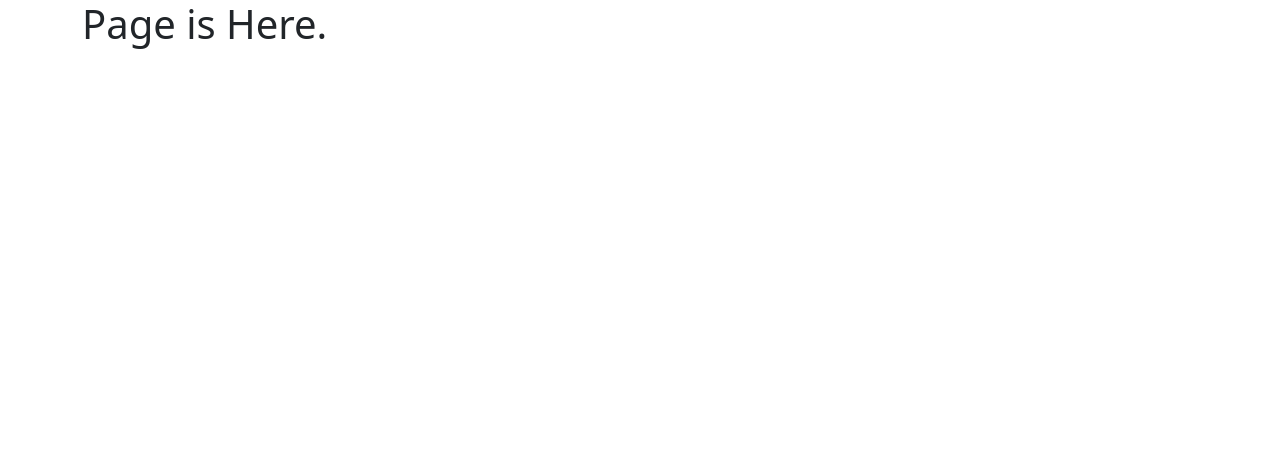
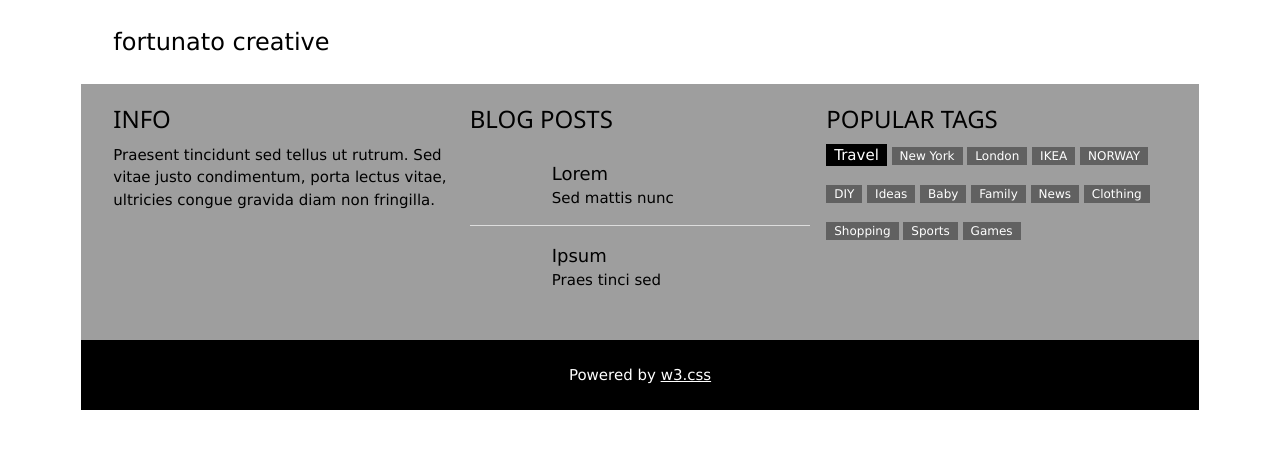
Before and after one commit to fortunatocreative/portfolio, a Django app: page / in a window 1280 px wide. Shown: the top 449 px of the page. Run offline with Django 4.2, Linux system fonts and the light colour scheme; parts of the project's set-up code (start-up, migrations or seed data) failed here and were passed over; grey boxes are pictures that could not be loaded.

Commit message:
update css look

```diff
--- a/templates/base.html
+++ b/templates/base.html
@@ -6,9 +6,89 @@
 	<meta charset="UTF-8">
 	<title>{% block title %} Fortunato Creative Portfolio {% endblock title %}</title>
 	<link href="https://cdn.jsdelivr.net/npm/bootstrap@5.3.1/dist/css/bootstrap.min.css" rel="stylesheet">
+		<link rel="stylesheet" href="https://www.w3schools.com/w3css/4/w3.css">
+		<link rel="stylesheet" href="https://fonts.googleapis.com/css?family=Raleway">
 </head>
 <body class="container">
+
+<body class="w3-light-grey">
+
+<!-- Sidebar/menu -->
+<nav class="w3-sidebar w3-bar-block w3-black w3-animate-right w3-top w3-text-light-grey w3-large" style="z-index:3;width:250px;font-weight:bold;display:none;right:0;" id="mySidebar">
+  <a href="javascript:void()" onclick="w3_close()" class="w3-bar-item w3-button w3-center w3-padding-32">CLOSE</a>
+  <a href="#" onclick="w3_close()" class="w3-bar-item w3-button w3-center w3-padding-16">PORTFOLIO</a>
+  <a href="#about" onclick="w3_close()" class="w3-bar-item w3-button w3-center w3-padding-16">ABOUT ME</a>
+  <a href="#contact" onclick="w3_close()" class="w3-bar-item w3-button w3-center w3-padding-16">CONTACT</a>
+</nav>
+
+<!-- Top menu on small screens -->
+<header class="w3-container w3-top w3-white w3-xlarge w3-padding-16">
+  <span class="w3-left w3-padding">fortunato creative</span>
+  <a href="javascript:void(0)" class="w3-right w3-button w3-white" onclick="w3_open()">☰</a>
+</header>
+
+<!-- Overlay effect when opening sidebar on small screens -->
+<div class="w3-overlay w3-animate-opacity" onclick="w3_close()" style="cursor:pointer" title="close side menu" id="myOverlay"></div>
+<!-- end paste -->
+
 	{% block page_content %}{%endblock page_content %}
+
+  <!-- Footer -->
+  <footer class="w3-container w3-padding-32 w3-grey">
+    <div class="w3-row-padding">
+      <div class="w3-third">
+        <h3>INFO</h3>
+        <p>Praesent tincidunt sed tellus ut rutrum. Sed vitae justo condimentum, porta lectus vitae, ultricies congue gravida diam non fringilla.</p>
+      </div>
+
+      <div class="w3-third">
+        <h3>BLOG POSTS</h3>
+        <ul class="w3-ul">
+          <li class="w3-padding-16 w3-hover-black">
+            <img src="/w3images/workshop.jpg" class="w3-left w3-margin-right" style="width:50px">
+            <span class="w3-large">Lorem</span><br>
+            <span>Sed mattis nunc</span>
+          </li>
+          <li class="w3-padding-16 w3-hover-black">
+            <img src="/w3images/gondol.jpg" class="w3-left w3-margin-right" style="width:50px">
+            <span class="w3-large">Ipsum</span><br>
+            <span>Praes tinci sed</span>
+          </li>
+        </ul>
+      </div>
+
+      <div class="w3-third">
+        <h3>POPULAR TAGS</h3>
+        <p>
+          <span class="w3-tag w3-black w3-margin-bottom">Travel</span> <span class="w3-tag w3-dark-grey w3-small w3-margin-bottom">New York</span> <span class="w3-tag w3-dark-grey w3-small w3-margin-bottom">London</span>
+          <span class="w3-tag w3-dark-grey w3-small w3-margin-bottom">IKEA</span> <span class="w3-tag w3-dark-grey w3-small w3-margin-bottom">NORWAY</span> <span class="w3-tag w3-dark-grey w3-small w3-margin-bottom">DIY</span>
+          <span class="w3-tag w3-dark-grey w3-small w3-margin-bottom">Ideas</span> <span class="w3-tag w3-dark-grey w3-small w3-margin-bottom">Baby</span> <span class="w3-tag w3-dark-grey w3-small w3-margin-bottom">Family</span>
+          <span class="w3-tag w3-dark-grey w3-small w3-margin-bottom">News</span> <span class="w3-tag w3-dark-grey w3-small w3-margin-bottom">Clothing</span> <span class="w3-tag w3-dark-grey w3-small w3-margin-bottom">Shopping</span>
+          <span class="w3-tag w3-dark-grey w3-small w3-margin-bottom">Sports</span> <span class="w3-tag w3-dark-grey w3-small w3-margin-bottom">Games</span>
+        </p>
+      </div>
+    </div>
+  </footer>
+
+  <div class="w3-black w3-center w3-padding-24">Powered by <a href="https://www.w3schools.com/w3css/default.asp" title="W3.CSS" target="_blank" class="w3-hover-opacity">w3.css</a></div>
+
+<!-- End page content -->
+</div>
+
+<script>
+// Script to open and close sidebar
+function w3_open() {
+  document.getElementById("mySidebar").style.display = "block";
+  document.getElementById("myOverlay").style.display = "block";
+}
+
+function w3_close() {
+  document.getElementById("mySidebar").style.display = "none";
+  document.getElementById("myOverlay").style.display = "none";
+}
+
+</script>
+
 
 </body>
 </html>
```
Also changed, not shown: projects/templates/projects/project_index.html (+13 -19 lines).
